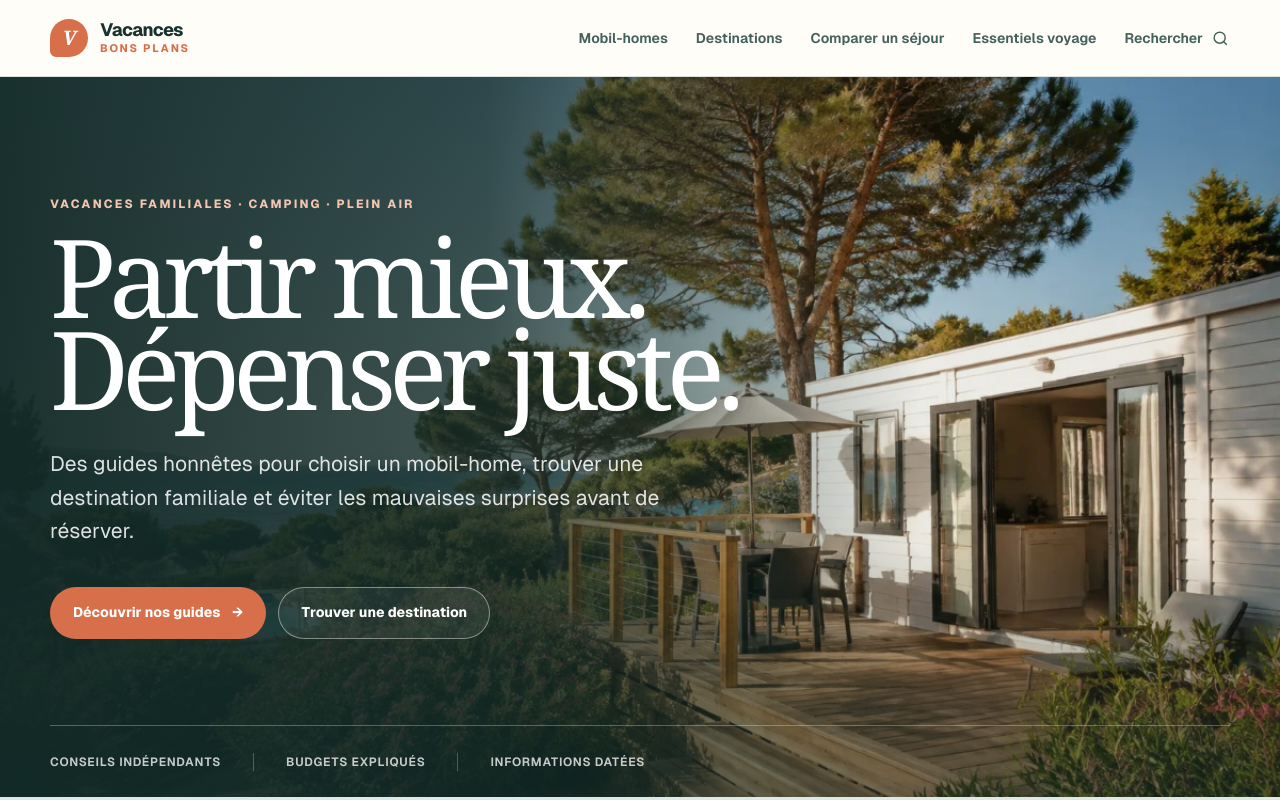
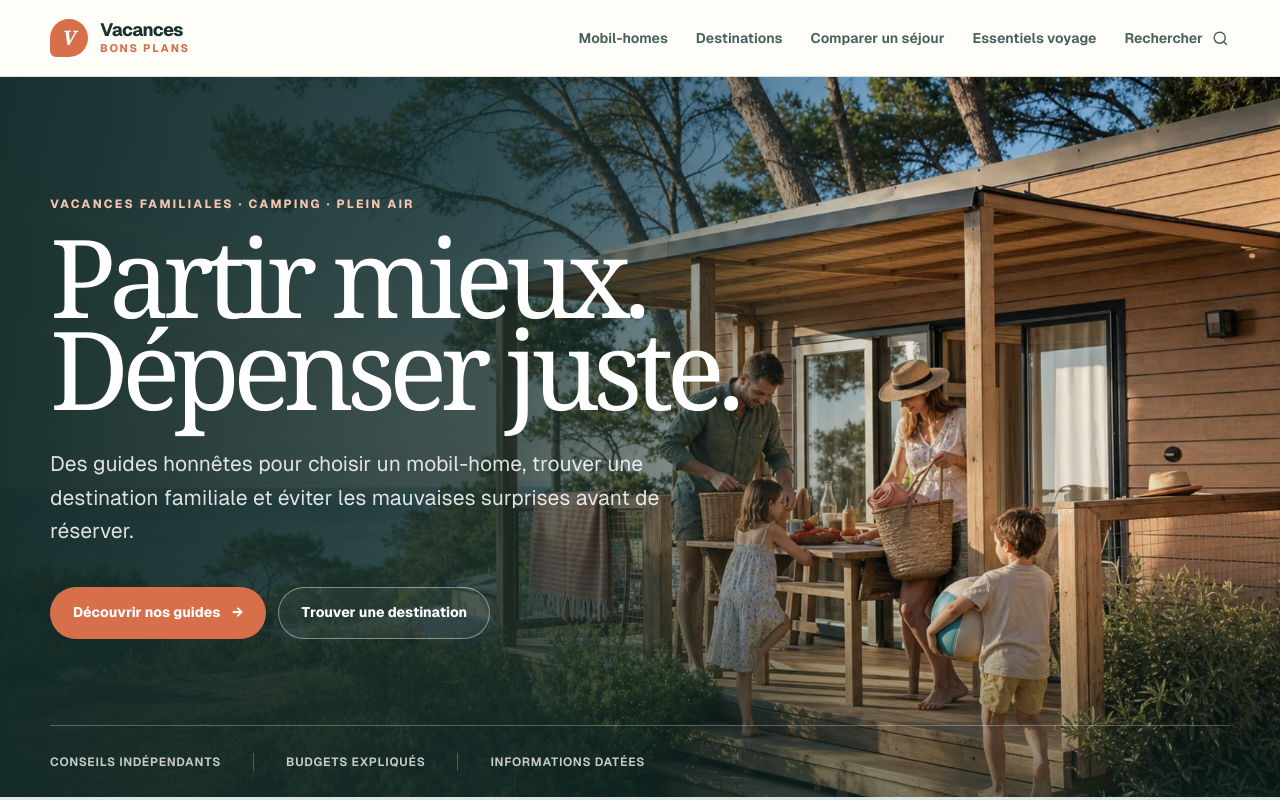
Before and after one commit to selenevoyance14-svg/vacances-bons-plans-, a Next.js app: page / in a window 1280 px wide. Shown: the top 800 px of the page. Built offline with nearby package versions, Linux system fonts and the light colour scheme.

Commit message:
Revert "Corrige l'image de la page d'accueil"
This reverts commit 778321ebf1238e505d439c9567d7b9466247fa31.

```diff
--- a/src/app/page.tsx
+++ b/src/app/page.tsx
@@ -58,8 +58,8 @@ export default function Home() {
       <section className="home-hero">
         <div className="home-hero-media">
           <Image
-            src="/images/editorial/mobil-home-mediterranee.webp"
-            alt="Mobil-home avec terrasse face à la Méditerranée"
+            src="/images/hero-vacances-famille-mobil-home.webp"
+            alt="Vacances en famille dans un mobil-home au bord de la Méditerranée"
             fill
             priority
             sizes="100vw"
```
